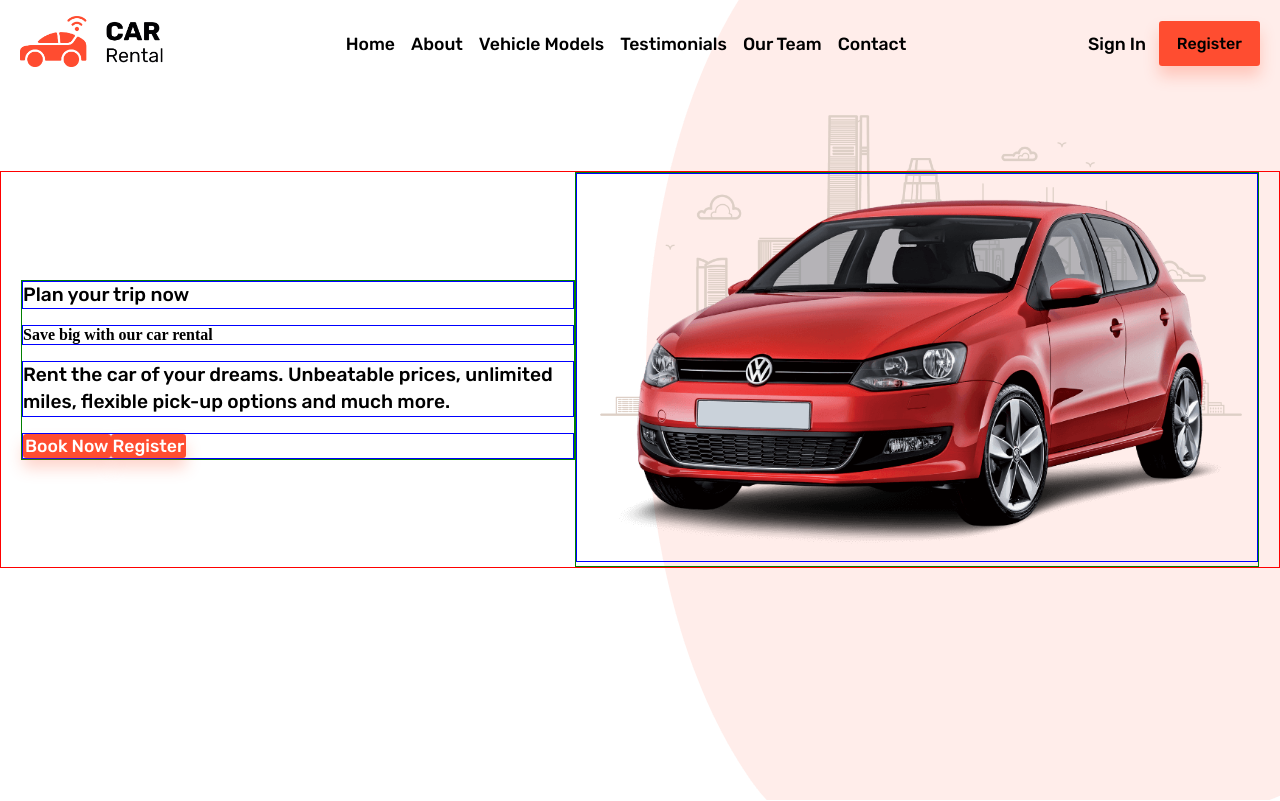
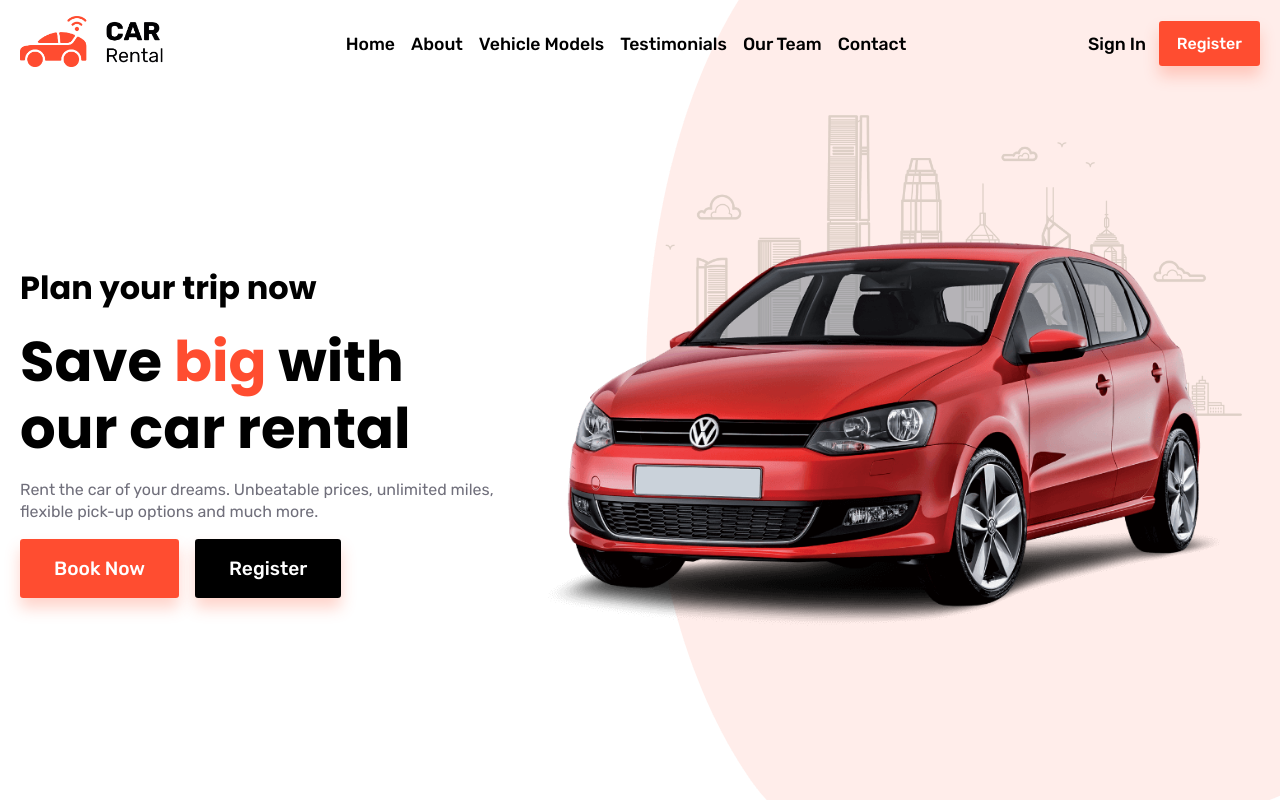
Before and after one commit to msaouab/car-rental, a React (Vite) app: page / in a window 1280 px wide. Shown: the top 801 px of the page. Built offline with nearby package versions, Linux system fonts and the light colour scheme.

Commit message:
header home page

```diff
--- a/src/Components/HomeHeader.tsx
+++ b/src/Components/HomeHeader.tsx
@@ -5,9 +5,9 @@ import mainCar from "/images/hero/main-car.png";
 export const HomeHeader = () => {
 	return (
 		<HomeHeaderStyled>
-			<div className="container debug">
+			<div className="container">
 				<div className="leftSection">
-					<p>Plan your trip now</p>
+					<h2>Plan your trip now</h2>
 					<h4>
 						Save <span>big</span> with our car rental
 					</h4>
--- a/src/Styled/HomeHeaderStyled.tsx
+++ b/src/Styled/HomeHeaderStyled.tsx
@@ -1,25 +1,67 @@
 import styled from "styled-components";
 
 export const HomeHeaderStyled = styled.section`
+	padding: 0;
 	& .container {
+		height: 90dvh;
 		display: flex;
-		justify-content: space-between;
 		align-items: center;
 		& .leftSection {
-			text-align: start;
 			display: flex;
 			flex-direction: column;
+			text-align: start;
 			gap: 1rem;
-			& p {
-				font-size: 1.2rem;
-				font-weight: 500;
+			& h2 {
+				font-size: 2rem;
+				font-weight: 700;
+				font-family: var(--title-font);
+				/* line-height: 0; */
+			}
+			& h4 {
+				font-size: 3.5rem;
+				font-weight: 900;
 				color: var(--primary-color);
+				font-family: var(--title-font);
+				line-height: 1.2;
+				& span {
+					color: var(--secondary-color);
+				}
+			}
+			& .buttons {
+				display: flex;
+				gap: 1rem;
+				& button {
+					padding: 1rem 2rem;
+					font-size: 1.2rem;
+					border-radius: 0.2rem;
+					transition: all 0.3s ease-in-out;
+					color: var(--white-color);
+					&:hover {
+						background-color: var(--white-color);
+						border-color: var(--secondary-color);
+						color: var(--secondary-color);
+					}
+				}
+				& .book-btn {
+					&:hover {
+						border-color: var(--secondary-color);
+						color: var(--secondary-color);
+					}
+				}
+				& .learn-btn {
+					background-color: var(--primary-color);
+					border-color: var(--primary-color);
+					&:hover {
+						border-color: var(--primary-color);
+						color: var(--primary-color);
+					}
+				}
 			}
 		}
 		& .rightSection {
-			width: 60%;
+			width: 100%;
 			& img {
-				width: 100%;
+				max-width: 100%;
 				object-fit: contain;
 			}
 		}
--- a/src/Styled/NavStyled.tsx
+++ b/src/Styled/NavStyled.tsx
@@ -87,7 +87,7 @@ export const NavStyled = styled.nav`
 			padding: 0.7rem 1rem;
 			font-size: 1rem;
 			font-weight: 500;
-			color: var(--primary-color);
+			color: var(--white-color);
 			text-transform: capitalize;
 			transition: all 0.3s ease-in-out;
 			&:hover {
```
